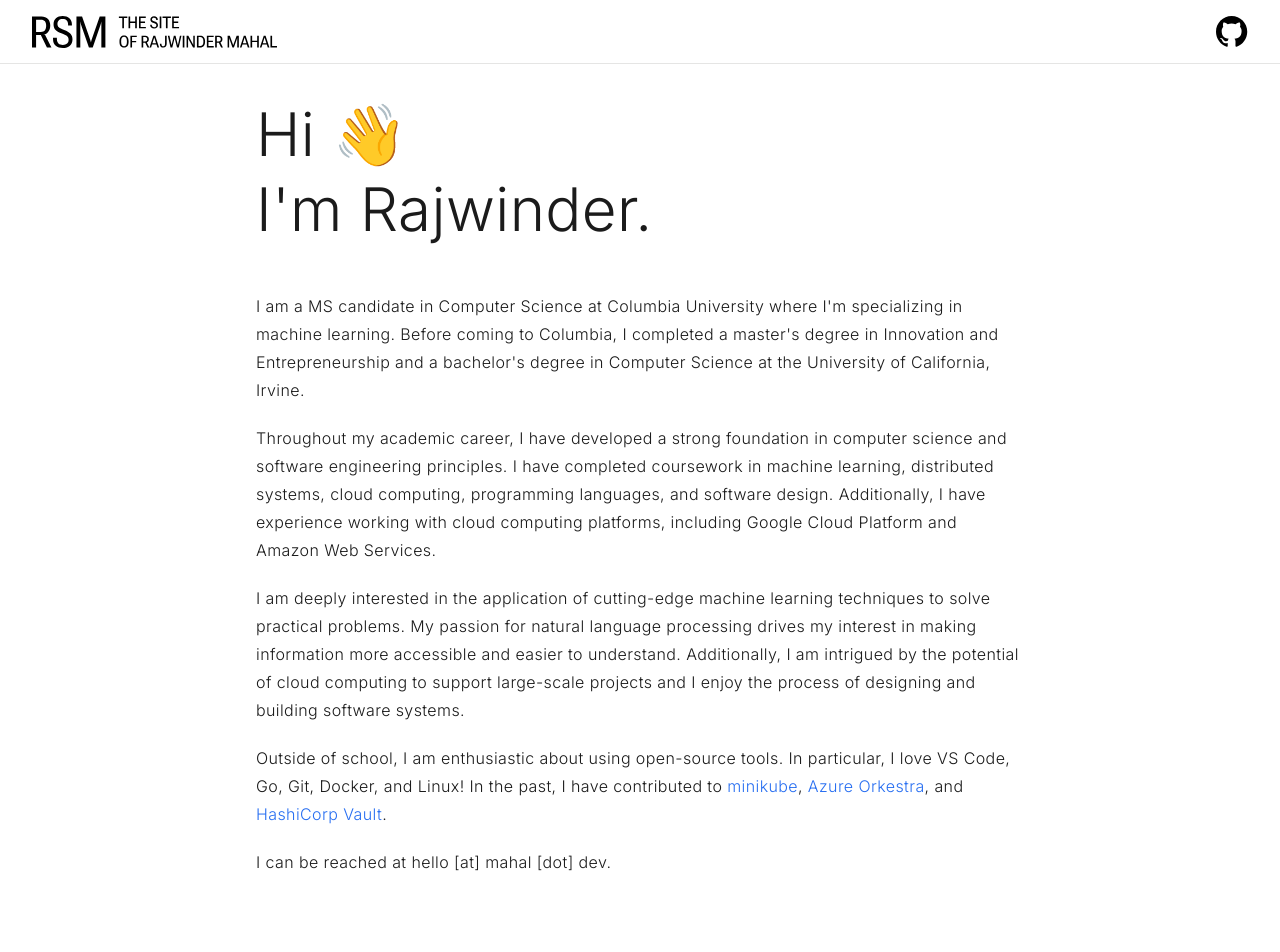
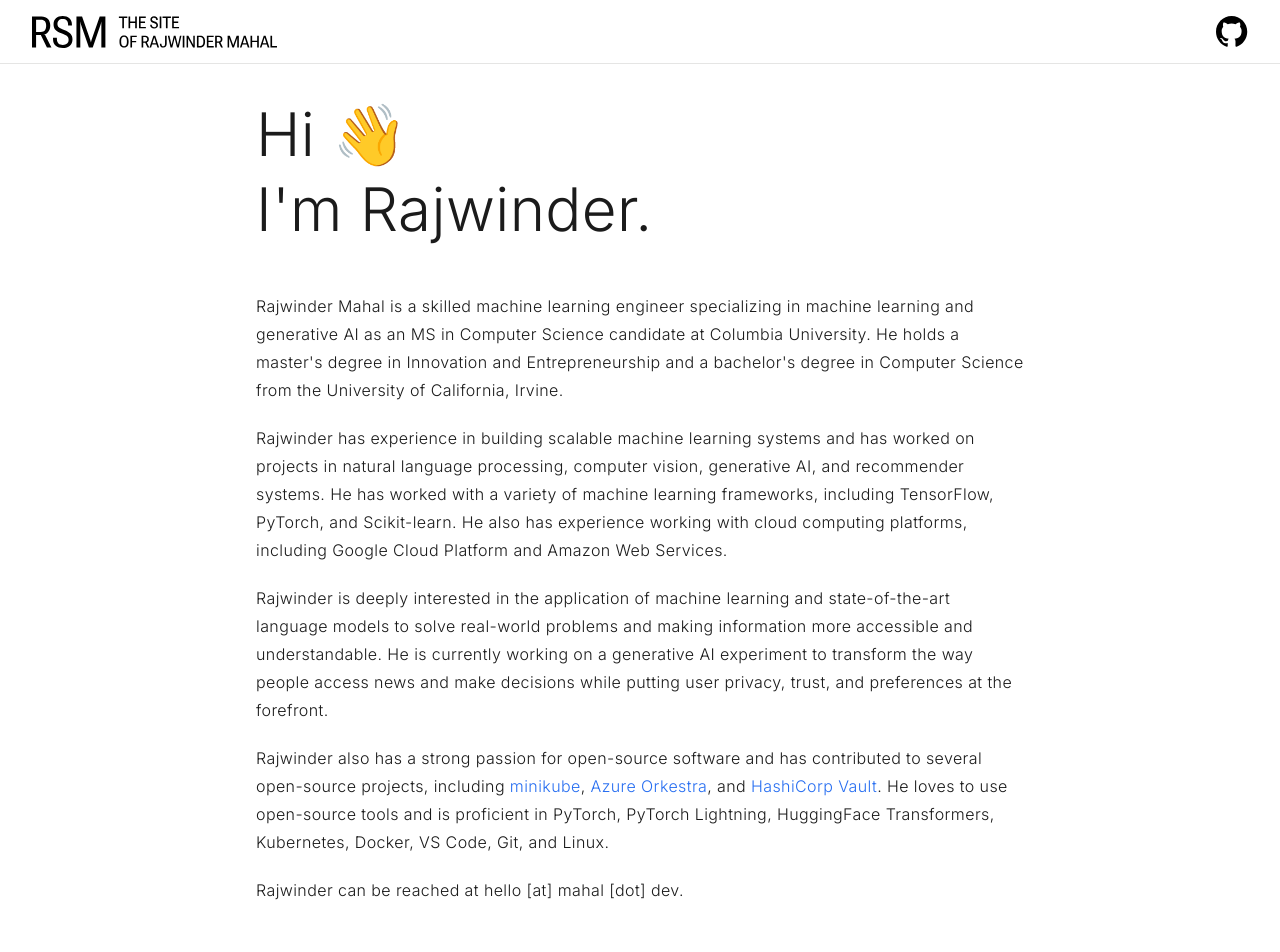
Before and after one commit to mahalrs/mahal-dev, a Next.js app: page / in a window 1280 px wide. Shown: the top 952 px of the page. Built offline with nearby package versions, Linux system fonts and the light colour scheme.

Commit message:
Update bio

```diff
--- a/src/app/layout.tsx
+++ b/src/app/layout.tsx
@@ -23,7 +23,7 @@ export default function RootLayout({
   children: React.ReactNode
 }) {
   return (
-    <html lang='en'>
+    <html lang='en-US'>
       <body className={`${inter.variable} ${roboto_mono.variable}`}>
         <Header />
         <noscript className='flex justify-center px-6 sm:px-8 py-3 md:py-4 bg-[#ffdad6] dark:bg-[#93000a] text-[#410002] dark:text-[#ffdad6]'>
--- a/src/app/page.metadata.json
+++ b/src/app/page.metadata.json
@@ -1,4 +1,4 @@
 {
   "title": "Rajwinder Mahal | RSM",
-  "description": "Rajwinder is a MS candidate in Computer Science at Columbia University where he specializes in machine learning. With a master's degree in Innovation and Entrepreneurship from the University of California at Irvine, Rajwinder is a tech-savvy individual with a passion for open-source software. His interests include machine learning, natural language processing, and cloud computing."
+  "description": "Rajwinder Mahal is a skilled machine learning engineer specializing in machine learning and generative AI as an MS candidate at Columbia University. Rajwinder has experience in building scalable, distributed machine learning systems and is passionate about open-source software."
 }
--- a/src/app/page.tsx
+++ b/src/app/page.tsx
@@ -15,19 +15,19 @@ export default function Home() {
         <div className='text-4xl sm:text-6xl mb-[0.25em]'>Hi &#128075;</div>
         <h1>{`I'm Rajwinder.`}</h1>
         <p>
-          {`I am a MS candidate in Computer Science at Columbia University where I'm specializing in machine learning. Before coming to Columbia, I completed a master's degree in Innovation and Entrepreneurship and a bachelor's degree in Computer Science at the University of California, Irvine.`}
+          {`Rajwinder Mahal is a skilled machine learning engineer specializing in machine learning and generative AI as an MS in Computer Science candidate at Columbia University. He holds a master's degree in Innovation and Entrepreneurship and a bachelor's degree in Computer Science from the University of California, Irvine.`}
         </p>
         <p>
-          {`Throughout my academic career, I have developed a strong foundation in computer science and software engineering principles. I have completed coursework in machine learning, distributed systems, cloud computing, programming languages, and software design. Additionally, I have experience working with cloud computing platforms, including Google Cloud Platform and Amazon Web Services.`}
+          {`Rajwinder has experience in building scalable machine learning systems and has worked on projects in natural language processing, computer vision, generative AI, and recommender systems. He has worked with a variety of machine learning frameworks, including TensorFlow, PyTorch, and Scikit-learn. He also has experience working with cloud computing platforms, including Google Cloud Platform and Amazon Web Services.`}
         </p>
         <p>
-          {`I am deeply interested in the application of cutting-edge machine learning techniques to solve practical problems. My passion for natural language processing drives my interest in making information more accessible and easier to understand. Additionally, I am intrigued by the potential of cloud computing to support large-scale projects and I enjoy the process of designing and building software systems.`}
+          {`Rajwinder is deeply interested in the application of machine learning and state-of-the-art language models to solve real-world problems and making information more accessible and understandable. He is currently working on a generative AI experiment to transform the way people access news and make decisions while putting user privacy, trust, and preferences at the forefront.`}
         </p>
         <p>
-          Outside of school, I am enthusiastic about using open-source tools. In particular, I love VS Code, Go, Git, Docker, and Linux! In the past, I have contributed to <a className='rsm-link' href='https://github.com/kubernetes/minikube' target='_blank' rel='noopener noreferrer'>minikube</a>, <a className='rsm-link' href='https://github.com/Azure/orkestra' target='_blank' rel='noopener noreferrer'>Azure Orkestra</a>, and <a className='rsm-link' href='https://github.com/hashicorp/vault' target='_blank' rel='noopener noreferrer'>HashiCorp Vault</a>.
+          Rajwinder also has a strong passion for open-source software and has contributed to several open-source projects, including <a className='rsm-link' href='https://github.com/kubernetes/minikube' target='_blank' rel='noopener noreferrer'>minikube</a>, <a className='rsm-link' href='https://github.com/Azure/orkestra' target='_blank' rel='noopener noreferrer'>Azure Orkestra</a>, and <a className='rsm-link' href='https://github.com/hashicorp/vault' target='_blank' rel='noopener noreferrer'>HashiCorp Vault</a>. He loves to use open-source tools and is proficient in PyTorch, PyTorch Lightning, HuggingFace Transformers, Kubernetes, Docker, VS Code, Git, and Linux.
         </p>
         <p>
-          {`I can be reached at hello [at] mahal [dot] dev.`}
+          {`Rajwinder can be reached at hello [at] mahal [dot] dev.`}
         </p>
       </main>
     </div>
```
